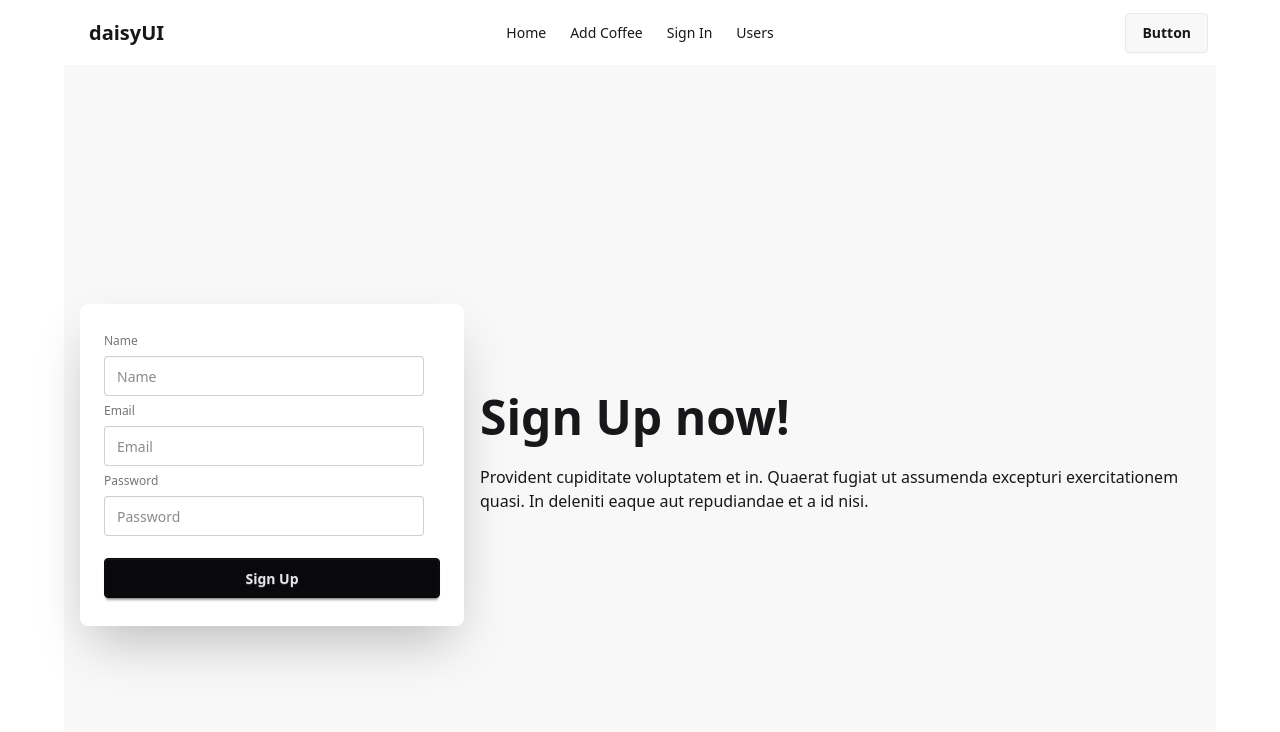
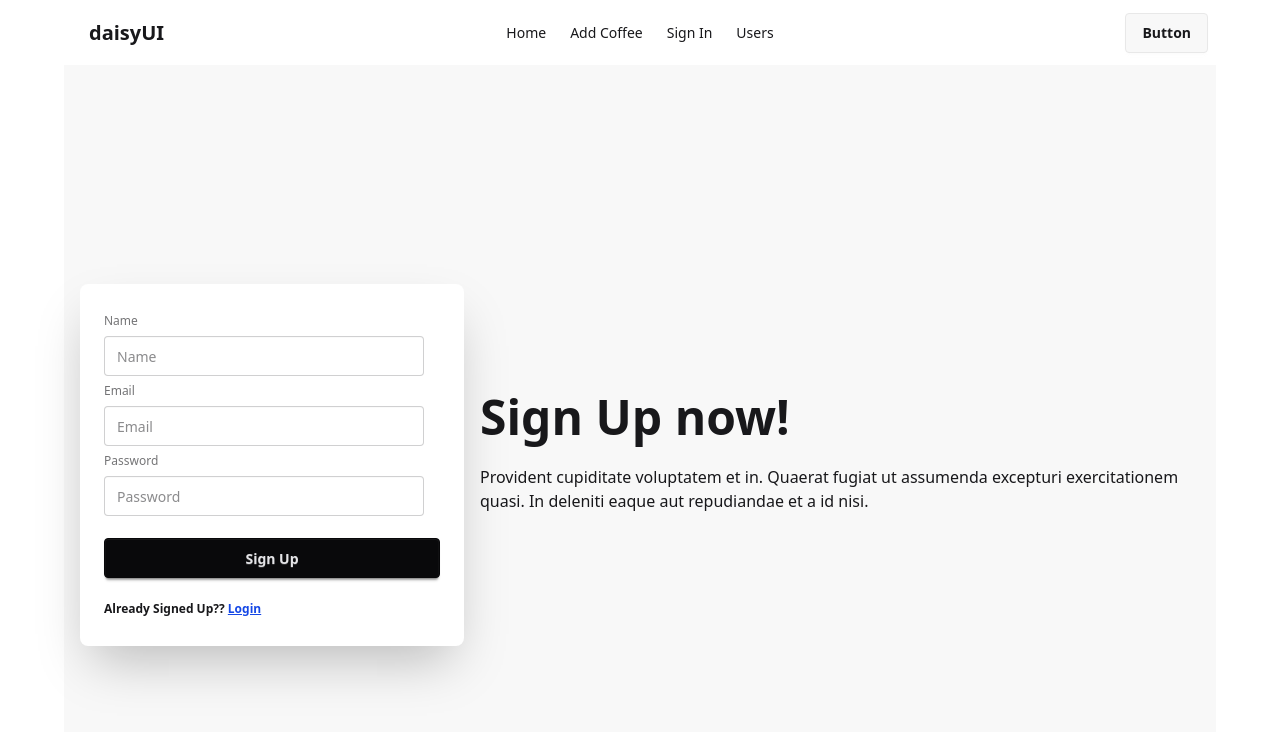
Before and after one commit to emonShimoul/coffee-store-react-client, a React (Vite) app: page /signup in a window 1280 px wide. Shown: the top 732 px of the page. Built offline with nearby package versions, Linux system fonts and the light colour scheme.

Commit message:
create a link to login from sign up page

```diff
--- a/src/components/AddCoffee.jsx
+++ b/src/components/AddCoffee.jsx
@@ -116,7 +116,7 @@ const AddCoffee = () => {
           </div>
         </div>
 
-        {/* form row */}
+        {/* form photo url row */}
         <div className="">
           <div className="w-full">
             <input
--- a/src/components/SignUp.jsx
+++ b/src/components/SignUp.jsx
@@ -1,5 +1,6 @@
 import { useContext } from "react";
 import { AuthContext } from "../providers/AuthProvider";
+import { Link } from "react-router-dom";
 
 const SignUp = () => {
   const { createUser } = useContext(AuthContext);
@@ -76,6 +77,12 @@ const SignUp = () => {
                 name="password"
               />
               <button className="btn btn-neutral mt-4">Sign Up</button>
+              <p className="mt-4 font-semibold">
+                Already Signed Up??{" "}
+                <Link to="/signin" className="underline text-blue-700">
+                  Login
+                </Link>
+              </p>
             </form>
           </div>
         </div>
```
